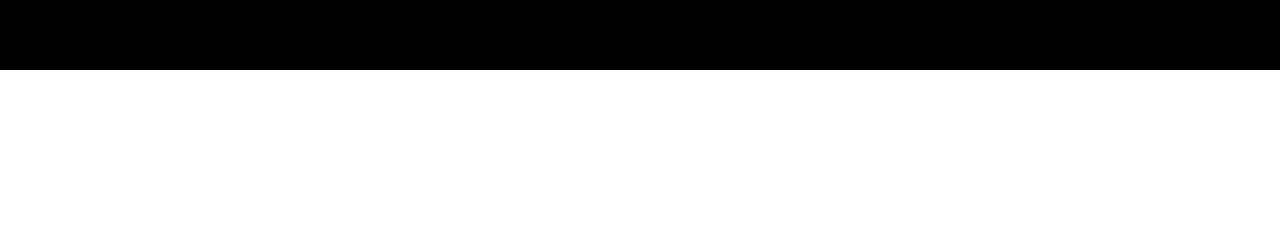
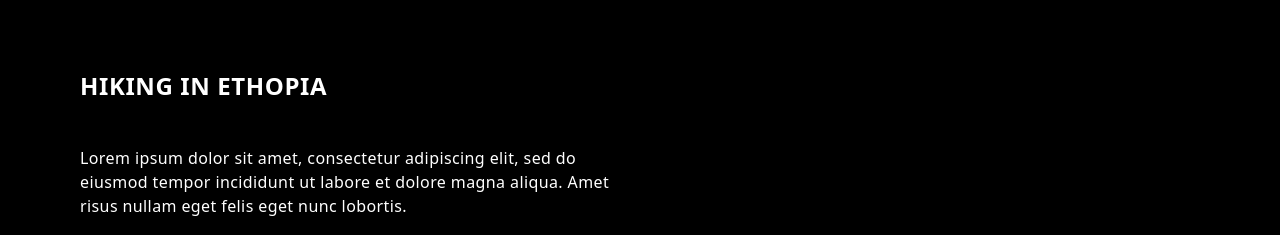
Before and after one commit to yafet-123/Sample_nature_sample2_frontend, a Next.js app: page / in a window 1280 px wide. Shown: the part 2466-2701 px from the top of the page. Before the commit the page ends 2536 px from the top, so only its background shows below. Built offline with nearby package versions, Linux system fonts and the light colour scheme.

Commit message:
adding hiking

```diff
--- /dev/null
+++ b/components/Hiking.js
@@ -0,0 +1,20 @@
+import React from "react";
+
+export function Hiking() {
+  return (
+    <div className="bg-black w-full h-full px-20">
+      <div className="">
+        <h1 className="text-white text-2xl text-left font-bold uppercase mb-5 tracking-wide">
+          Hiking in Ethopia
+        </h1>
+        -
+        <p className="text-white font-normal w-1/2 tracking-wide text-base mb-5">
+          Lorem ipsum dolor sit amet, consectetur adipiscing elit, sed do
+          eiusmod tempor incididunt ut labore et dolore magna aliqua. Amet risus
+          nullam eget felis eget nunc lobortis.
+        </p>
+      </div>
+      <div className="grid grid-cols-1 md:grid-cols-3 gap-5"></div>
+    </div>
+  );
+}
--- a/pages/index.js
+++ b/pages/index.js
@@ -3,6 +3,7 @@ import Image from "next/image";
 import { AboutUs } from "../components/AboutUs";
 import { Gallery } from "../components/Gallery";
 import { Hero } from "../components/Hero";
+import { Hiking } from "../components/Hiking";
 
 export default function Home() {
   return (
@@ -10,6 +11,7 @@ export default function Home() {
       <Hero />
       <AboutUs />
       <Gallery />
+      <Hiking />
     </div>
   );
 }
```
